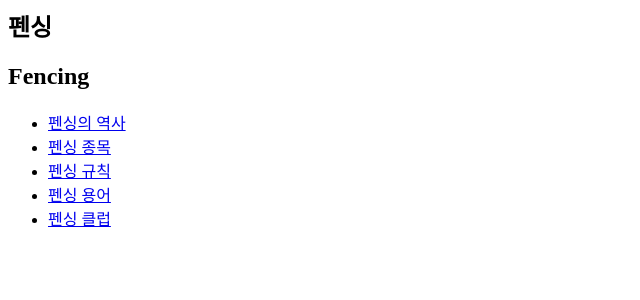
After one commit to Lucifer-Kim/thefencing, a Django app: template thefencing/templates/fencing_category.html in a window 1280 px wide. The commit adds this page. Shown: the top 300 px of the page, without its empty margins (0-640 px from the left). Run offline with Django 3.2, Linux system fonts and the light colour scheme; the template is opened without the code that fills it, so the values that code supplies are empty.

Commit message:
Added fencing category, history,events,club

```diff
--- /dev/null
+++ b/thefencing/templates/fencing_category.html
@@ -0,0 +1,39 @@
+
+    <div class="page-banner-area">
+        <div class="container">
+            <div class="row">
+                <div class="col-md-12">
+                    <div class="page-title">
+                        <h2>펜싱</h2>
+                        <!-- <span class="sub-title"><a href="#">Home </a> / left sidebar</span> -->
+                    </div>
+                </div>
+            </div>
+        </div>
+    </div>
+    <!-- End Pages Banner Area -->
+    <!-- Start Blog Area -->
+    <div class="blog-area themeix-ptb">
+        <div class="container">
+            <div class="row">
+                <!-- Start Blog Sidebar -->
+                <div class="col-md-3">
+                    <div class="row">
+                        <div class="blog-sidebar">
+                            <div class="col-md-12 col-sm-6">
+                                <aside id="dwqa-categories-2" class="widget widget_categories dwqa_widget dwqa_widget_categories sidebar-list" style="padding-bottom:20px;">
+                                    <h2 class="widget-title">Fencing</h2>
+                                    <ul>
+                                        <li><a href="{% url 'fencing_history' %}">펜싱의 역사</a></li>
+                                        <li><a href="{% url 'fencing_events' %}">펜싱 종목</a></li>
+                                        <li><a href="{% url 'index' %}">펜싱 규칙</a></li>
+                                        <li><a href="{% url 'index' %}">펜싱 용어</a></li>
+                                        <li><a href="{% url 'fencing_club' %}">펜싱 클럽</a></li>
+                                    </ul>
+                                </aside>
+                            </div>
+                            <div class="col-md-12 col-sm-6">
+                            </div>
+                        </div>
+                    </div>
+                </div>
--- a/thefencing/templates/fencing_history.html
+++ b/thefencing/templates/fencing_history.html
@@ -1,4 +1,7 @@
+{% extends '_base.html' %}
 {% load static %}
+{% block content %}
+{% include 'fencing_category.html' %}
                 <!-- Start Blog Content -->
                 <div class="col-md-9">
                     <div class="logn-desc">
@@ -52,3 +55,4 @@
         </div>
     </div>
     <!-- End Call To Action Area -->
+{% endblock %}
--- a/thefencing/web/urls.py
+++ b/thefencing/web/urls.py
@@ -16,5 +16,8 @@ from . import views
 
 urlpatterns = [
     path('', views.index, name='index' ),
-    path('contact', views.contact, name='contact'),
+    path('fencing/', views.fencing_history, name='fencing_history'),
+    path('fencing/events/', views.fencing_events, name='fencing_events'),
+    path('fencing/clubs/', views.fencing_club, name='fencing_club'),
+    path('contact/', views.contact, name='contact'),
 ]
```
Also changed, not shown: thefencing/templates/fencing_club.html (added, +67 -0 lines), thefencing/templates/fencing_events.html (added, +42 -0 lines), thefencing/web/views.py (+22 -0 lines).
